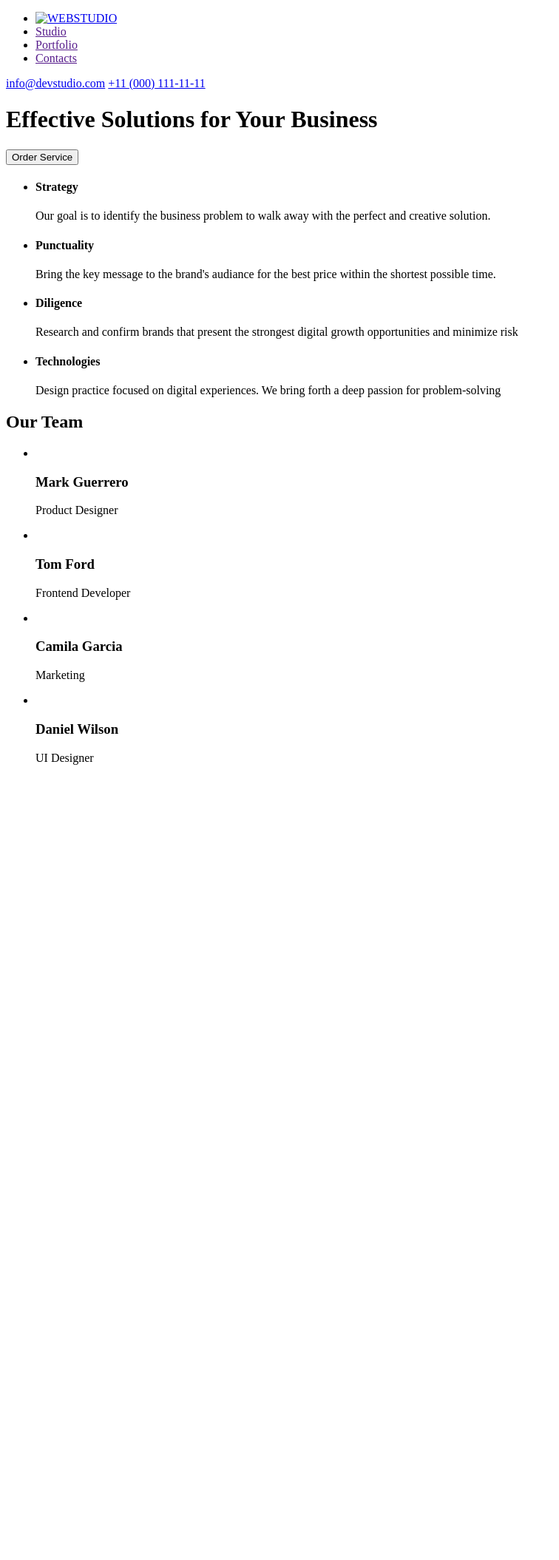
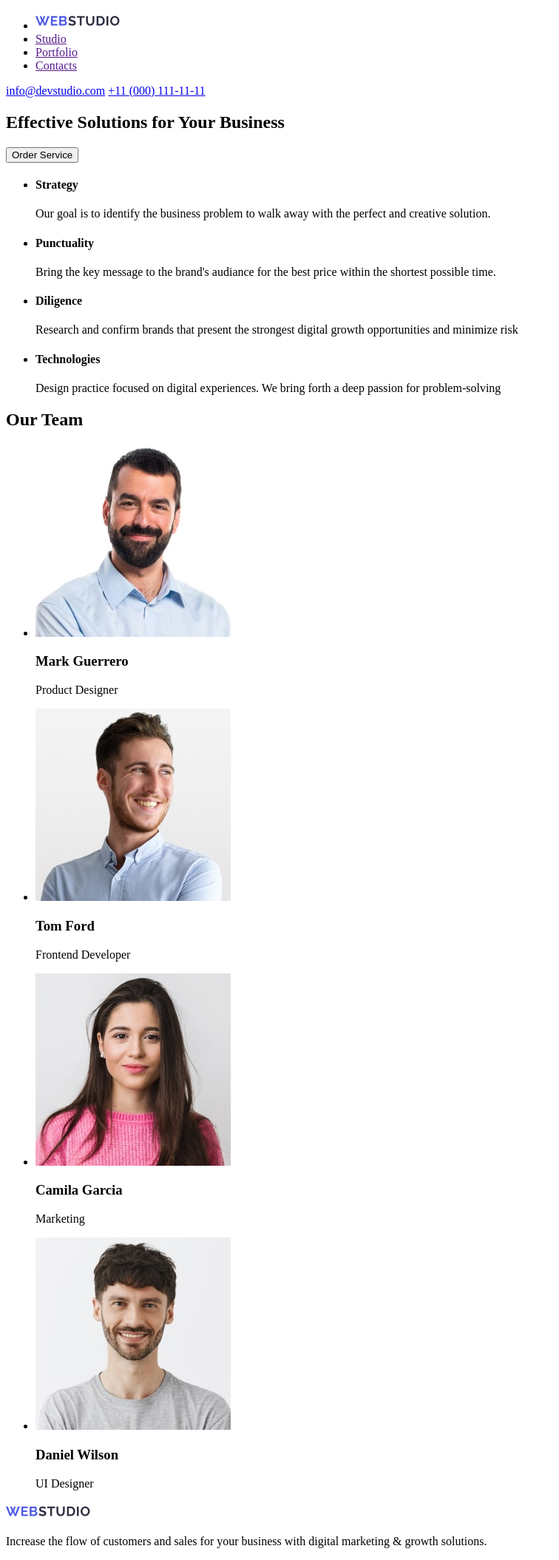
Before and after one commit to yurakovbuz1/goit-markup-hw-01, a plain HTML site: page index.html in a window 1280 px wide. Shown: the whole page at 74% size, without its empty margins (0-756 px from the left). Before the commit the page ends 1050 px from the top, so only its background shows below. Drawn offline with Linux system fonts and the light colour scheme.

Commit message:
most of the elements added

```diff
--- a/index.html
+++ b/index.html
@@ -12,24 +12,28 @@
         <ul>
           <li>
             <a href="index.html">
-              <img src="<!-- logo -->" alt="WEBSTUDIO" />
+              <img
+                src="/images/logo.png"
+                alt="WEBSTUDIO"
+                width="115"
+                height="24"
+              />
             </a>
           </li>
           <li><a href="">Studio</a></li>
           <li><a href="">Portfolio</a></li>
           <li><a href="">Contacts</a></li>
         </ul>
-        <a href="mailto:info@devstudio.com">info@devstudio.com</a>
-        <a href="tel:+110001111111">+11 (000) 111-11-11</a>
       </nav>
+      <a href="mailto:info@devstudio.com">info@devstudio.com</a>
+      <a href="tel:+110001111111">+11 (000) 111-11-11</a>
     </header>
     <main>
-      <div>
-        <!-- div ?? -->
+      <section>
         <h1>Effective Solutions for Your Business</h1>
         <button type="button">Order Service</button>
-      </div>
-      <div>
+      </section>
+      <section>
         <ul>
           <li>
             <h4>Strategy</h4>
@@ -60,33 +64,59 @@
             </p>
           </li>
         </ul>
-      </div>
-      <div>
+      </section>
+      <section>
         <h2>Our Team</h2>
         <ul>
           <li>
-            <img src="images/mark.svg" alt="" />
+            <img
+              src="images/mark.jpg"
+              alt="Mark's picture"
+              width="264"
+              height="260"
+            />
             <h3>Mark Guerrero</h3>
             <p>Product Designer</p>
           </li>
           <li>
-            <img src="images/tom.svg" alt="" />
+            <img
+              src="images/tom.jpg"
+              alt="Tom's picture"
+              width="264"
+              height="260"
+            />
             <h3>Tom Ford</h3>
             <p>Frontend Developer</p>
           </li>
           <li>
-            <img src="images/camila.svg" alt="" />
+            <img
+              src="images/camila.jpg"
+              alt="Camila's picture"
+              width="264"
+              height="260"
+            />
             <h3>Camila Garcia</h3>
             <p>Marketing</p>
           </li>
           <li>
-            <img src="images/dan.svg" alt="" />
+            <img
+              src="images/dan.jpg"
+              alt="Daniel's picture"
+              width="264"
+              height="260"
+            />
             <h3>Daniel Wilson</h3>
             <p>UI Designer</p>
           </li>
         </ul>
-      </div>
+      </section>
     </main>
-    <footer></footer>
+    <footer>
+      <img src="/images/logo.png" alt="WEBSTUDIO" width="115" height="24" />
+      <p>
+        Increase the flow of customers and sales for your business with digital
+        marketing & growth solutions.
+      </p>
+    </footer>
   </body>
 </html>
```
Also changed, not shown: images/camila.jpg (added), images/camila.png (deleted), images/dan.jpg (added), images/dan.png (deleted), images/mark.jpg (added), images/mark.png (deleted), images/tom.jpg (added), images/tom.png (deleted).
